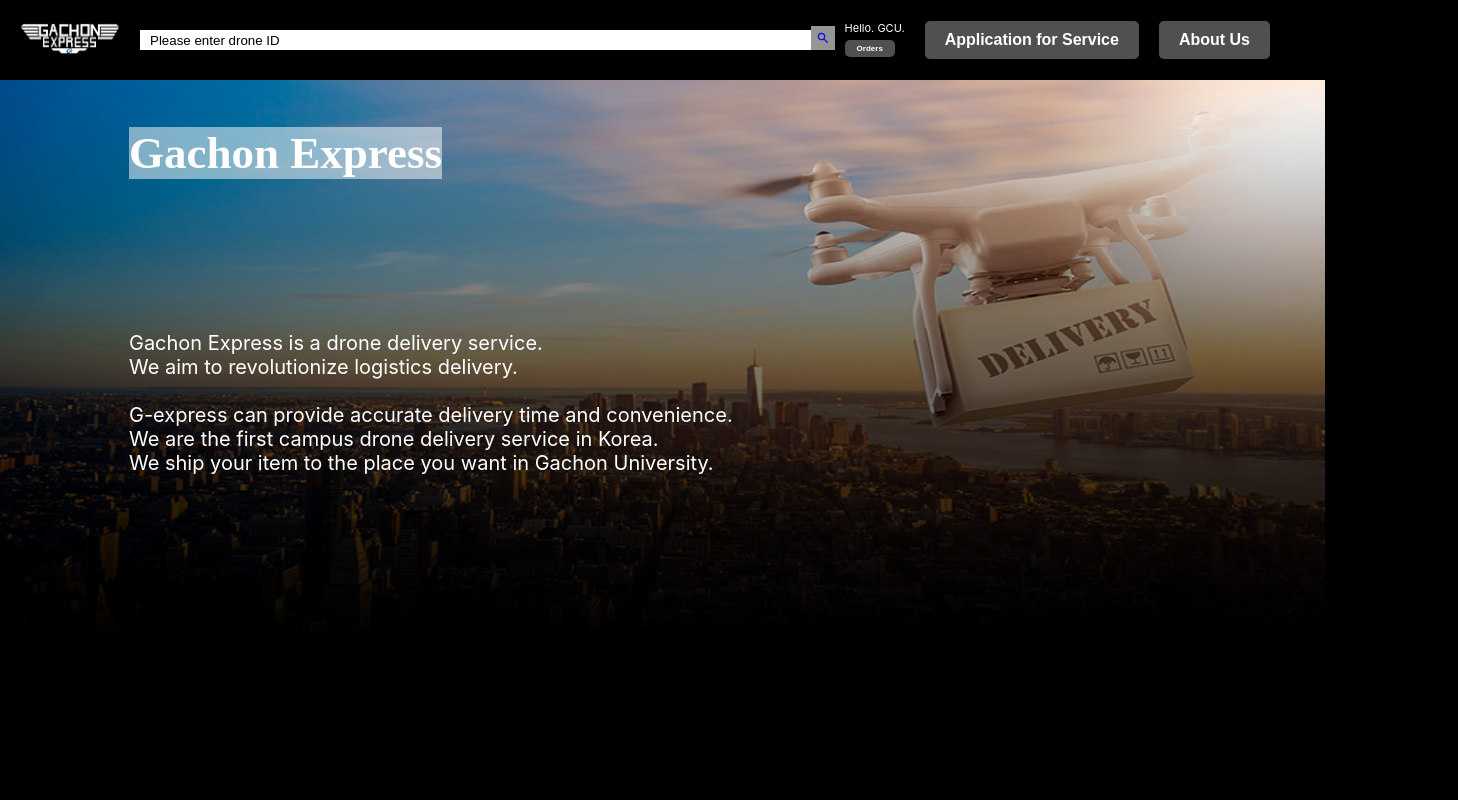
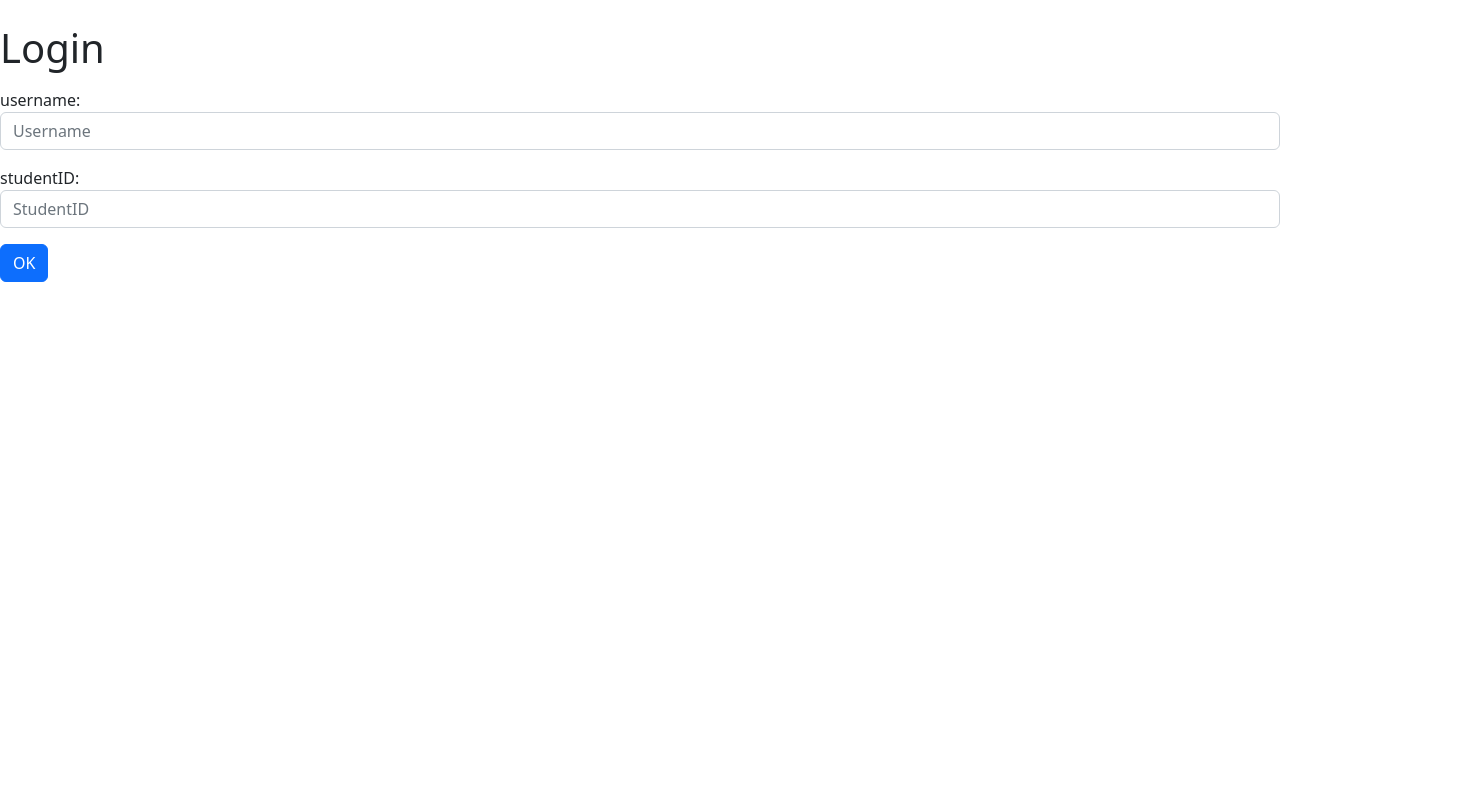
Before and after one commit to GoWebHumanTeam/old-front, a React (Create React App) app: page / in a window 1280 px wide. Shown: the top 800 px of the page, 1458 px wide, since content can reach past the window. Built offline with nearby package versions, Linux system fonts and the light colour scheme.

Commit message:
FIX: fix login

```diff
--- a/package.json
+++ b/package.json
@@ -12,7 +12,10 @@
     "@testing-library/jest-dom": "^5.16.5",
     "@testing-library/react": "^13.4.0",
     "@testing-library/user-event": "^13.5.0",
+    "axios": "^1.4.0",
+    "bootstrap": "^5.2.3",
     "react": "^18.2.0",
+    "react-bootstrap": "^2.7.4",
     "react-dom": "^18.2.0",
     "react-redux": "^8.0.5",
     "react-router-dom": "^6.11.2",
--- a/src/App.js
+++ b/src/App.js
@@ -8,6 +8,7 @@
 import OrderCompletePage from './pages/service/OrderCompletePage';
 import Footer from './components/Footer';
 import NoPage from './components/NoPage';
+import Login from './pages/login/Login';
 
 
 function App() {
@@ -16,7 +17,8 @@
       <div style={{ position: "relative", minHeight: "270vh" }}>
         <ScrollToTop />
         <Routes>
-          <Route path="/" element={[<Banner />, <Home />]} />
+          <Route path="/" element={[<Login />]} />
+          <Route path="home" element={[<Banner />, <Home />]} />
           <Route path="service" element={[<Banner />,<Reservation />]} />
           <Route path="introduction" element={[<Banner />, <Introuction />]}/>
           <Route path="result" element={[<Banner />, <OrderCompletePage />]}/>
--- a/src/pages/login/Login.js
+++ b/src/pages/login/Login.js
@@ -0,0 +1,82 @@
+import Button from 'react-bootstrap/Button';
+import 'bootstrap/dist/css/bootstrap.min.css';
+import axios from "axios";
+import { useState, useEffect } from "react";
+import {Link} from 'react-router-dom';
+
+import React from 'react';
+import './Login.css';
+
+
+
+function Login() {
+    const baseUrl = "http://localhost:8081";
+
+
+  const [name, setName] = React.useState();
+  const [studentID, setStudentID] = React.useState();
+
+  useEffect(()=>{
+      getUser();
+  },[]);
+
+  async function getUser(){
+      await axios
+       .get(baseUrl + "/")
+       .then((response)=>{
+        console.log(response.data);
+        setName(response.data.name);
+        setStudentID(response.data.studentID);
+       })
+       .catch((error)=>{
+        console.log(error);
+       })
+
+  }
+
+  const handleChange_username = (e)=>{
+      e.preventDefault();
+      setName(e.target.value);
+  }
+
+  const handleChange_studentID = (e)=>{
+      e.preventDefault();
+      setStudentID(e.target.value);
+  }
+
+  const handleSubmit = async (e) => {
+      e.preventDefault();
+
+      await axios
+          .post(baseUrl + "api/login" ,{
+            name:name,
+            studentID:studentID,
+          })
+          .then((response)=>{
+            console.log(response.data)
+          })
+          .catch((error)=>{
+            console.log(error);
+          });
+
+  }
+    return (
+
+
+        <div>
+        <br></br>
+        <h1> Login</h1>
+        <p></p>
+          <form onSubmit={handleSubmit}>
+             <p>username: <input type="text" class="form-control" placeholder="Username" aria-label="Username"  required={true} value={name} onChange={handleChange_username}></input></p>
+             <p>studentID: <input type="text" class="form-control" placeholder="StudentID" aria-label="StudentID" required={true} value={studentID} onChange={handleChange_studentID}></input></p>
+
+
+              <Button class="btn btn-outline-primary"  type="submit" > OK</Button>
+
+          </form>
+      </div>
+    );
+}
+
+export default Login;
```
Also changed, not shown: 1 other file (tests, documents, lock files or other folders).
